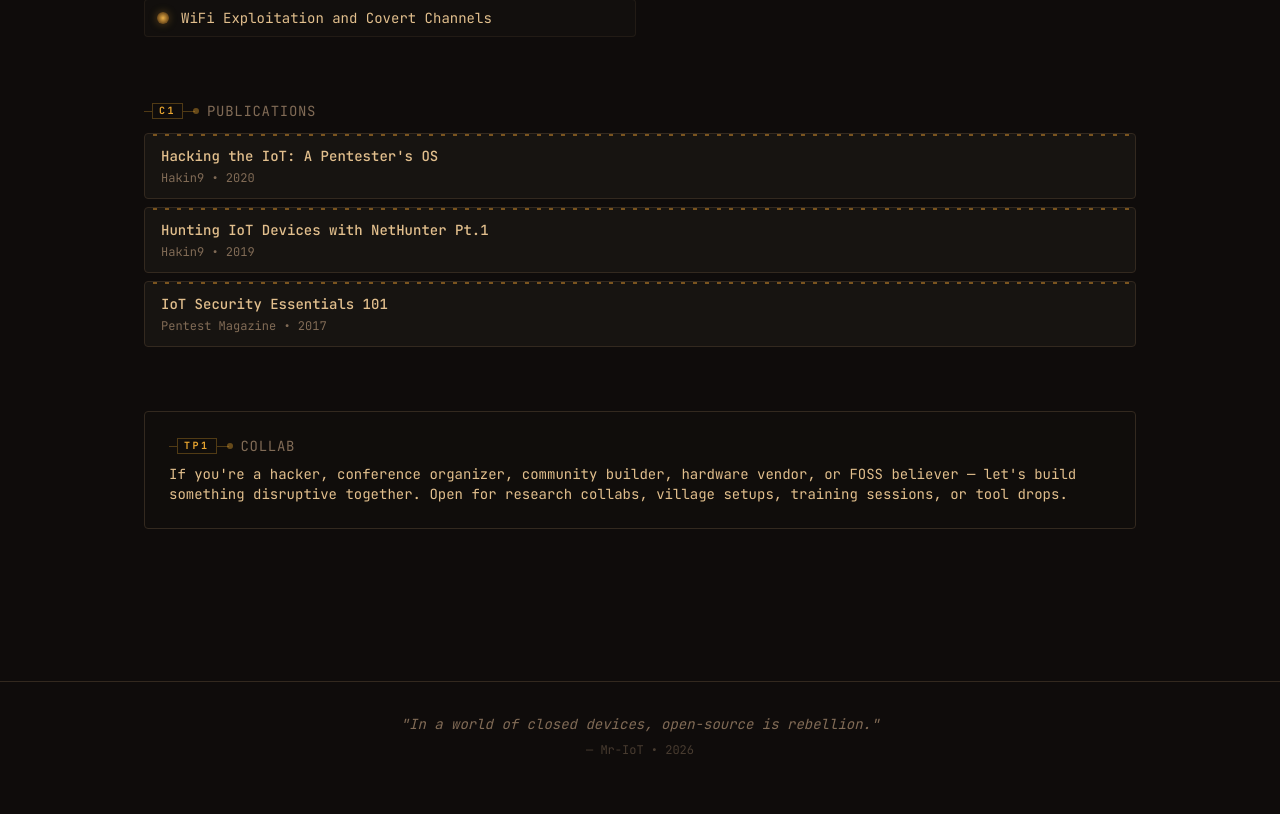
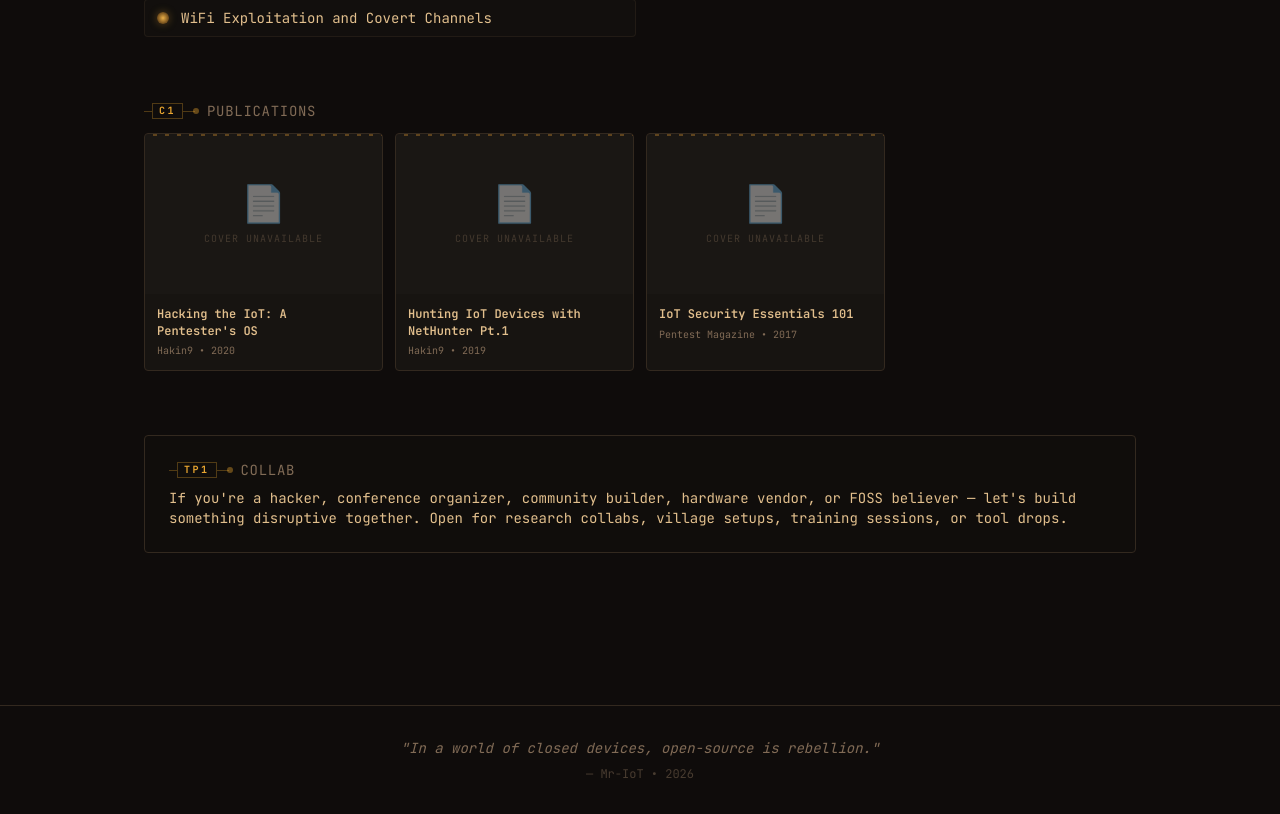
Before and after one commit to V33RU/veera.github.io, a React (Vite) app: page / in a window 1280 px wide. Shown: the part 1436-2250 px from the top of the page. Before the commit the page ends 2226 px from the top, so only its background shows below. Built offline with nearby package versions, Linux system fonts and the light colour scheme; the HTML template or start-up script is replaced by a standard one.

Commit message:
Update Home.tsx

```diff
--- a/src/pages/Home.tsx
+++ b/src/pages/Home.tsx
@@ -236,14 +236,43 @@ const Home = () => {
           className="mb-16"
         >
           <SilkscreenLabel designator="C1" label="publications" />
-          <div className="space-y-2">
+          <div className="grid grid-cols-2 sm:grid-cols-3 lg:grid-cols-4 gap-3">
             {publications.map((pub, i) => (
-              <div key={i} className="chip-card rounded px-4 py-3">
-                <p className="text-foreground text-sm font-medium">{pub.title}</p>
-                <p className="text-muted-foreground text-xs mt-1">
-                  {pub.publishedIn} • {pub.year}
-                </p>
-              </div>
+              <a
+                key={i}
+                href={pub.url}
+                target="_blank"
+                rel="noopener noreferrer"
+                className="group flex flex-col chip-card rounded overflow-hidden hover:border-primary/50 transition-colors"
+              >
+                <div className="w-full h-40 bg-secondary/30 overflow-hidden flex items-center justify-center relative">
+                  {pub.cover ? (
+                    <img
+                      src={pub.cover}
+                      alt={pub.title}
+                      className="w-full h-full object-cover group-hover:scale-105 transition-transform duration-300"
+                    />
+                  ) : (
+                    <div className="flex flex-col items-center justify-center gap-2 text-muted-foreground/40 p-4 text-center">
+                      <div className="text-4xl">📄</div>
+                      <p className="text-[10px] tracking-widest uppercase">Cover unavailable</p>
+                    </div>
+                  )}
+                  <div className="absolute inset-0 bg-gradient-to-t from-black/60 to-transparent opacity-0 group-hover:opacity-100 transition-opacity duration-300 flex items-end p-3">
+                    <span className="text-white text-xs flex items-center gap-1">
+                      <ExternalLink size={11} /> View Publication
+                    </span>
+                  </div>
+                </div>
+                <div className="p-3">
+                  <p className="text-foreground text-xs font-semibold leading-snug group-hover:text-primary transition-colors line-clamp-2">
+                    {pub.title}
+                  </p>
+                  <p className="text-muted-foreground text-[10px] mt-1">
+                    {pub.publishedIn} • {pub.year}
+                  </p>
+                </div>
+              </a>
             ))}
           </div>
         </motion.section>
```
